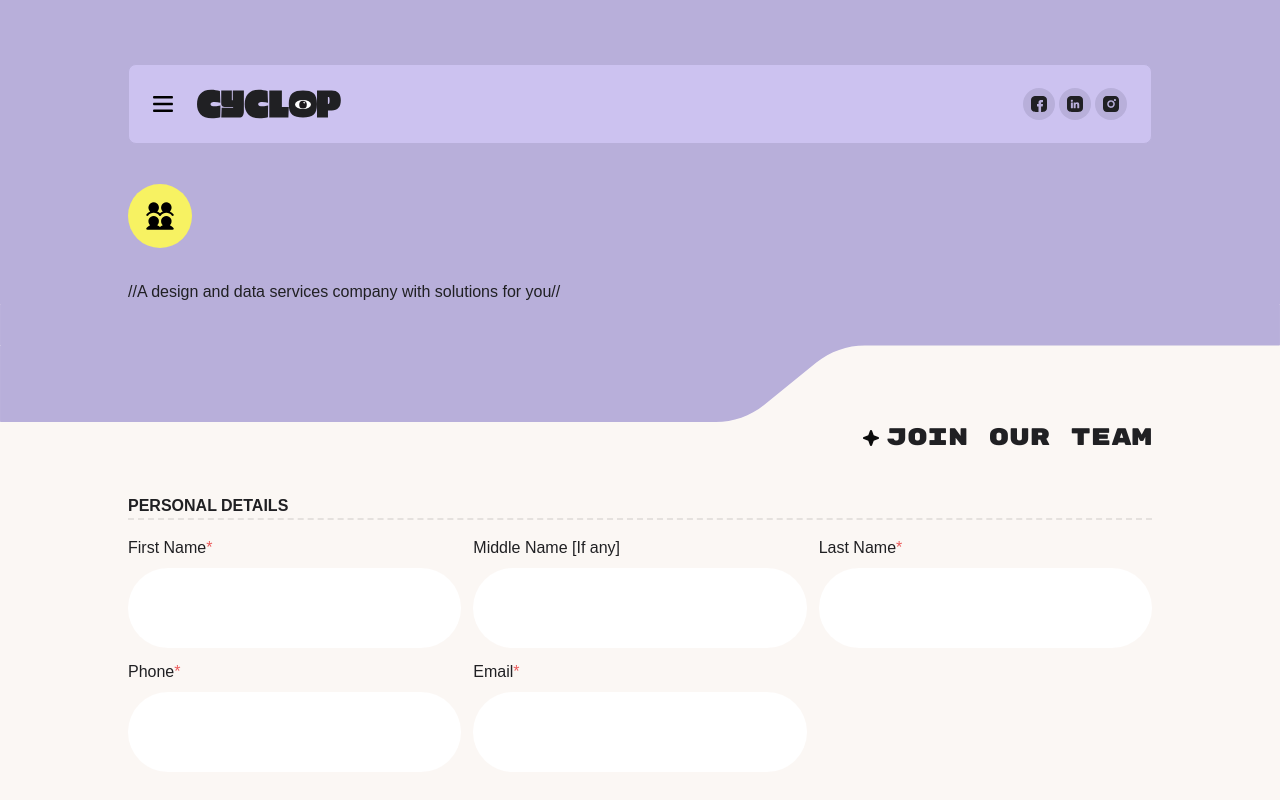
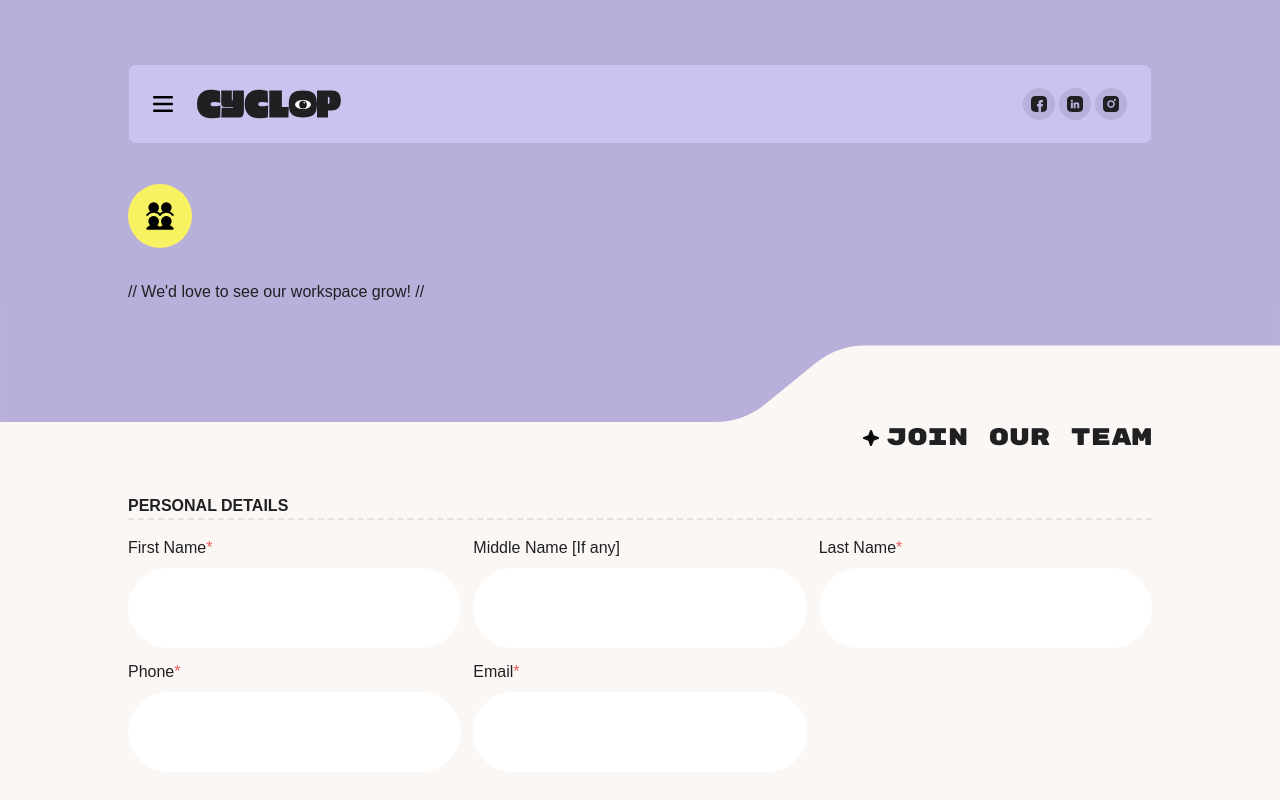
Before and after one commit to AdarshPeri/cyclop, a Next.js app: page /join-us in a window 1280 px wide. Shown: the top 800 px of the page. Built offline with nearby package versions, Linux system fonts and the light colour scheme; a web font is replaced by a local one.

Commit message:
message change for join us

```diff
--- a/app/join-us/page.js
+++ b/app/join-us/page.js
@@ -29,7 +29,7 @@ const HeaderSection = () => {
       <FullPageNav />
       <HeaderComp
         imageSource={team}
-        text={'//A design and data services company with solutions for you//'}
+        text={`// We'd love to see our workspace grow! //`}
       />
       <div className='w-[100dvw] bg-tertiary-200 relative mt-8 lg:mt-0'>
         <Image src={union} alt='section-break' className='max-sm:hidden' />
```
